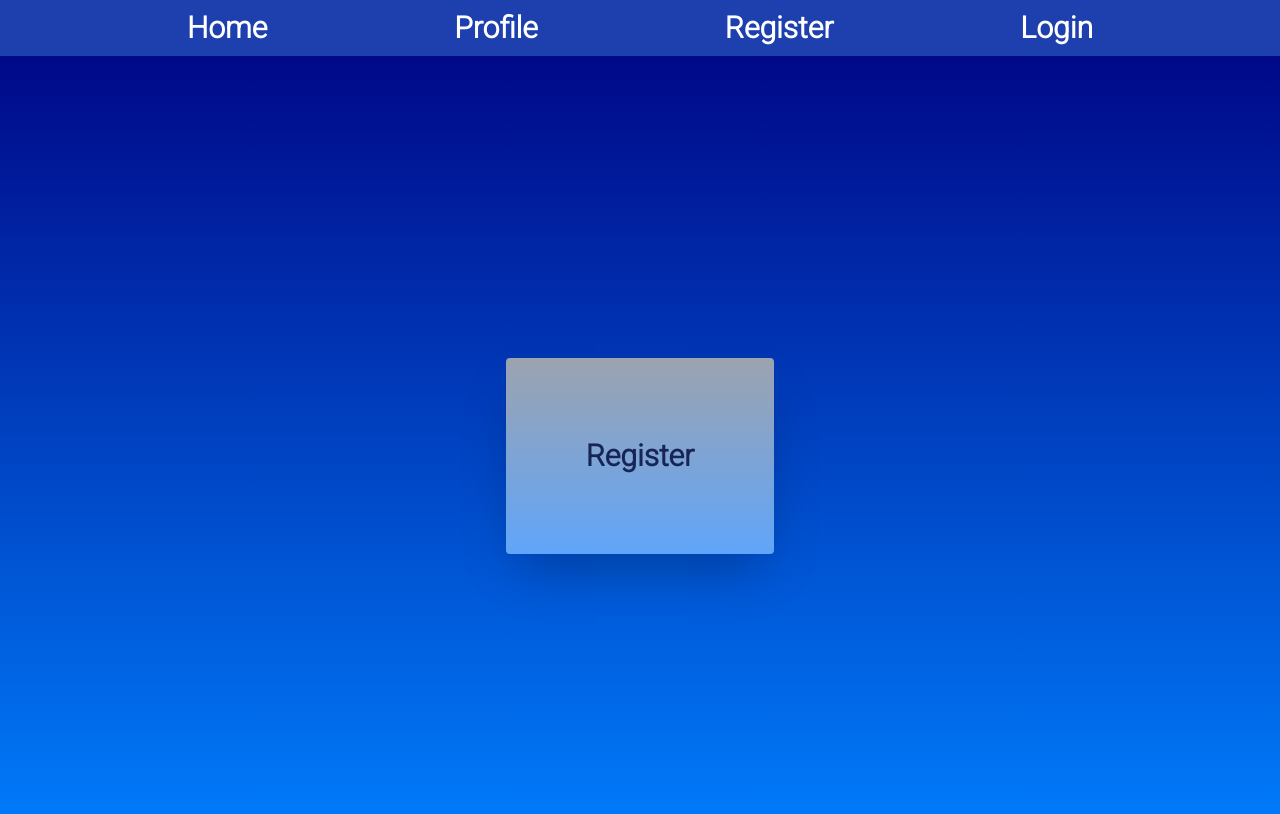
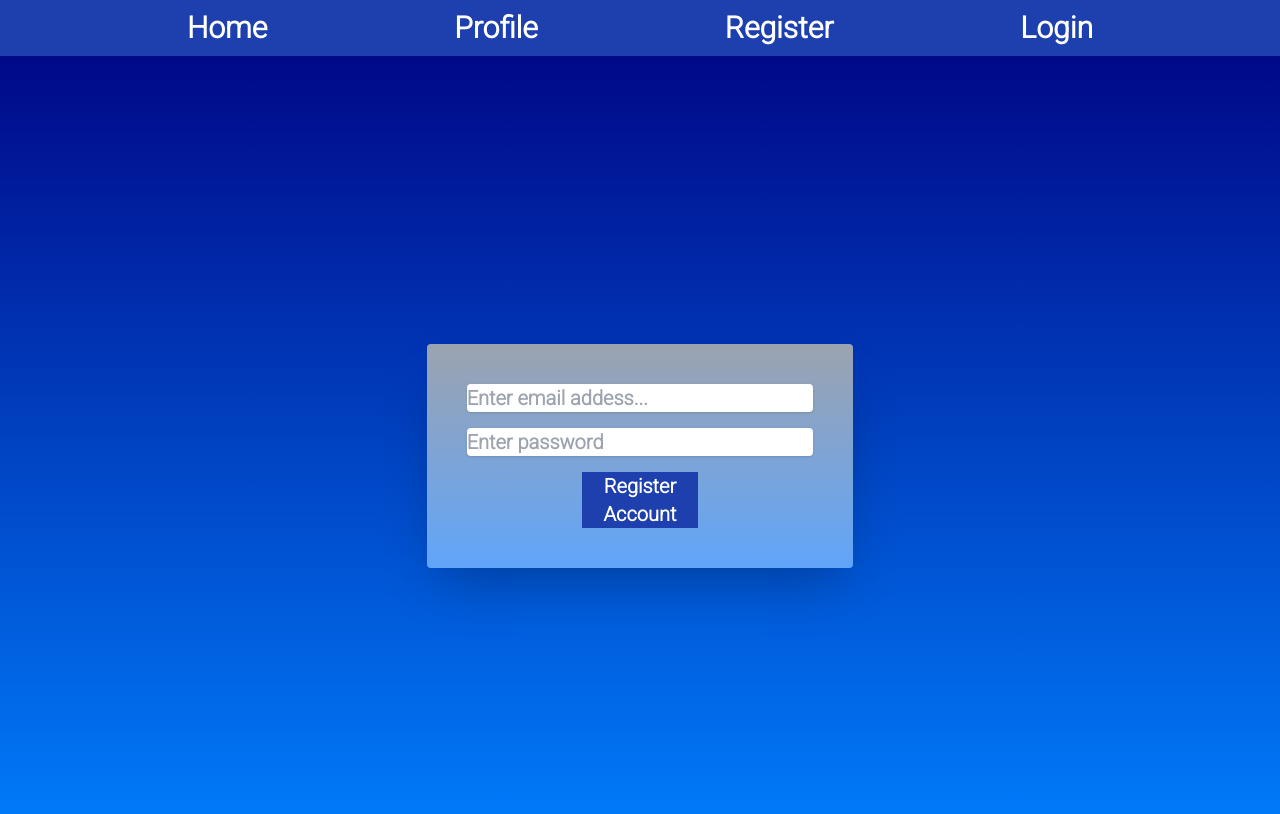
Before and after one commit to leo99effert/fakeblock, a Next.js app: page /register in a window 1280 px wide. Shown: the top 814 px of the page. Built offline with nearby package versions, Linux system fonts and the light colour scheme.

Commit message:
register page work in progress

```diff
--- a/src/app/register/page.tsx
+++ b/src/app/register/page.tsx
@@ -1,8 +1,22 @@
 export default function Register() {
   return (
-    <div className="h-screen flex justify-center items-center">
-      <div className="bg-gradient-to-b from-gray-400 to-blue-400 text-blue-950 font-bold text-3xl p-20 rounded shadow-2xl">
-        Register
+    <div className="h-screen w-full flex justify-center items-center">
+      <div className="w-1/3 bg-gradient-to-b from-gray-400 to-blue-400 text-blue-950 text-center font-bold p-10 rounded shadow-2xl">
+        <form className="flex flex-col gap-4 justify-center items-center">
+          <input
+            type="text"
+            placeholder="Enter email addess..."
+            className="text-xl shadow rounded w-full focus:outline-none"
+          />
+          <input
+            type="password"
+            placeholder="Enter password"
+            className="text-xl shadow rounded w-full focus:outline-none"
+          />
+          <button className="bg-blue-800 text-white text-xl w-1/3">
+            Register Account
+          </button>
+        </form>
       </div>
     </div>
   );
```
